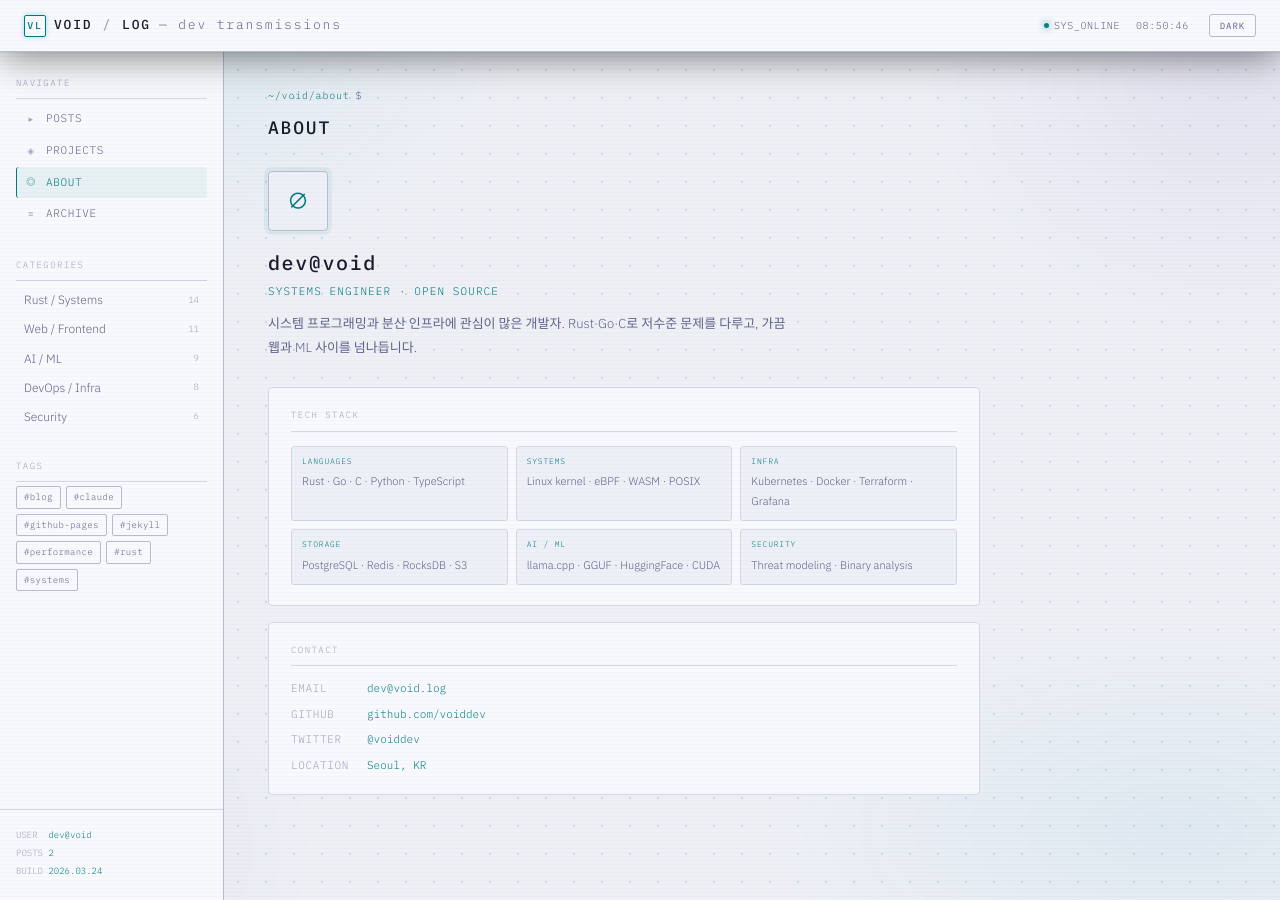
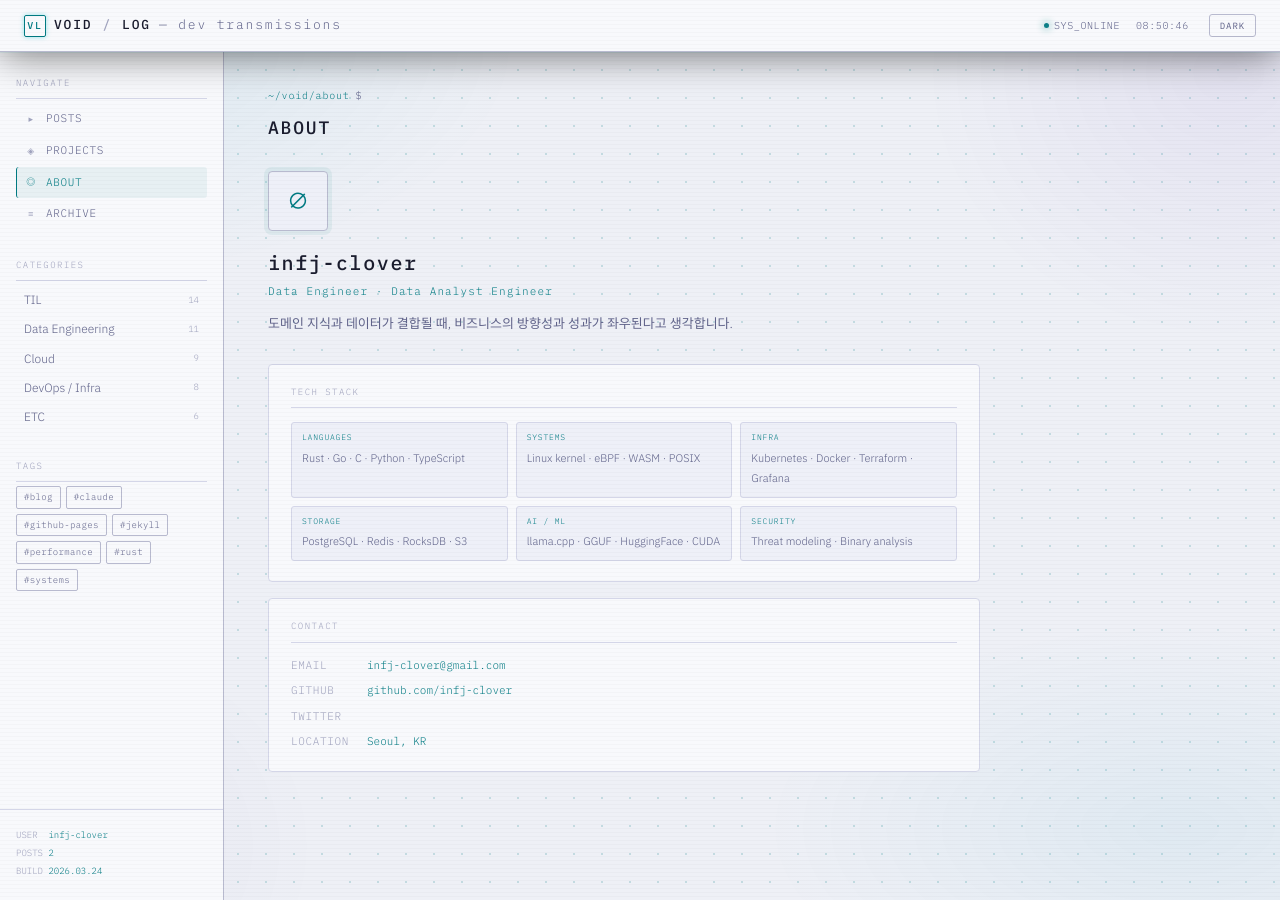
Before and after one commit to infj-clover/infj-clover.github.io, a Jekyll site: the page built from pages/about.html, in a window 1280 px wide. Built offline with Jekyll 4.4.1, drawn with Linux system fonts in a browser that asks for light colours.

Commit message:
docs : _confing.yml 수정

```diff
--- a/_config.yml
+++ b/_config.yml
@@ -1,16 +1,16 @@
-title: "VOID.LOG"
+title: "dev.clover"
 description: "dev transmissions"
 baseurl: ""
 url: "https://infj-clover.github.io"
 
 # 사용자 정보 — 본인 것으로 교체하세요
 author:
-  name: "dev@void"
-  role: "SYSTEMS ENGINEER · OPEN SOURCE"
-  bio: "시스템 프로그래밍과 분산 인프라에 관심이 많은 개발자. Rust·Go·C로 저수준 문제를 다루고, 가끔 웹과 ML 사이를 넘나듭니다."
-  github: "github.com/voiddev"
-  twitter: "@voiddev"
-  email: "dev@void.log"
+  name: "infj-clover"
+  role: "Data Engineer · Data Analyst Engineer"
+  bio: "도메인 지식과 데이터가 결합될 때, 비즈니스의 방향성과 성과가 좌우된다고 생각합니다."
+  github: "github.com/infj-clover"
+  linkedin: "-"
+  email: "infj-clover@gmail.com"
   location: "Seoul, KR"
 
 # 빌드 설정
@@ -24,20 +24,20 @@ plugins:
 
 # 카테고리 (사이드바에 표시됨)
 categories_nav:
-  - name: "Rust / Systems"
-    slug: rust
+  - name: "TIL"
+    slug: til
     count: 14
-  - name: "Web / Frontend"
-    slug: web
+  - name: "Data Engineering"
+    slug: data-engineering
     count: 11
-  - name: "AI / ML"
-    slug: ai
+  - name: "Cloud"
+    slug: cloud
     count: 9
   - name: "DevOps / Infra"
     slug: devops
     count: 8
-  - name: "Security"
-    slug: security
+  - name: "ETC"
+    slug: etc
     count: 6
 
 exclude:
```
